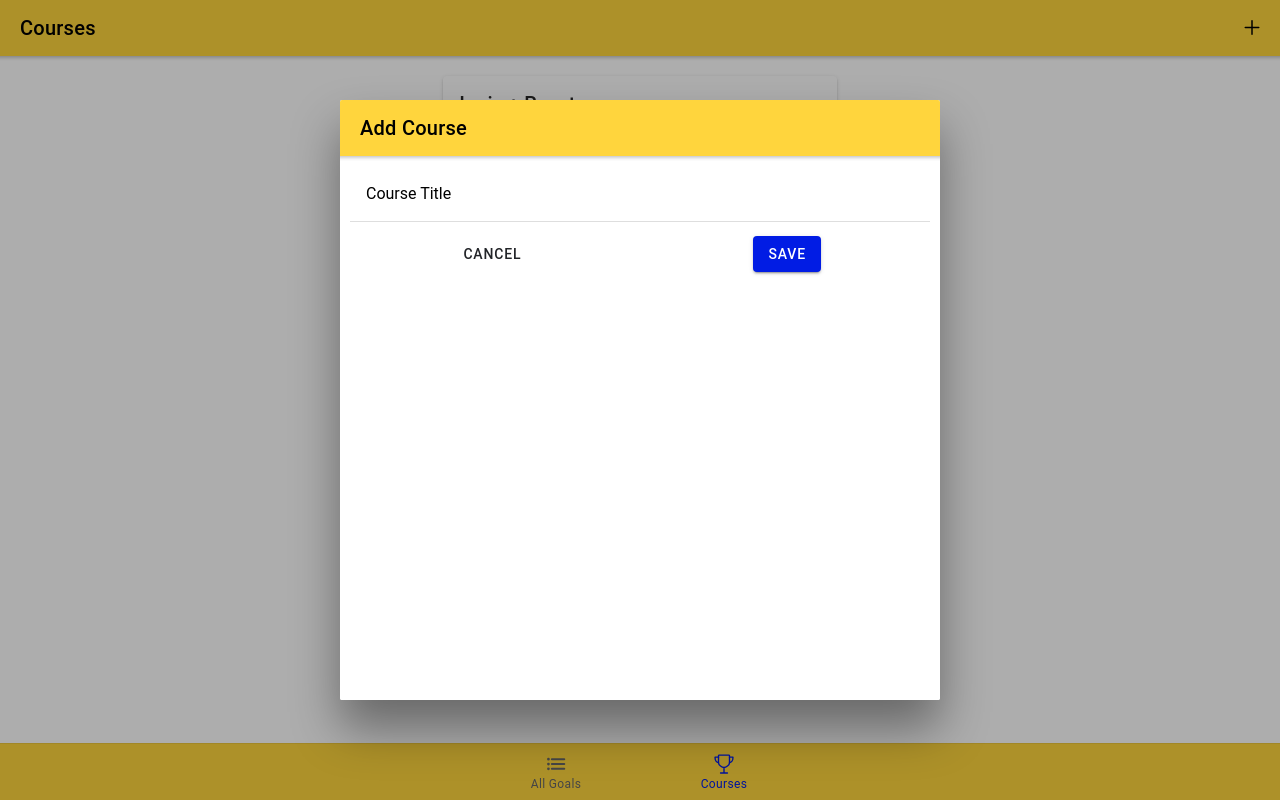
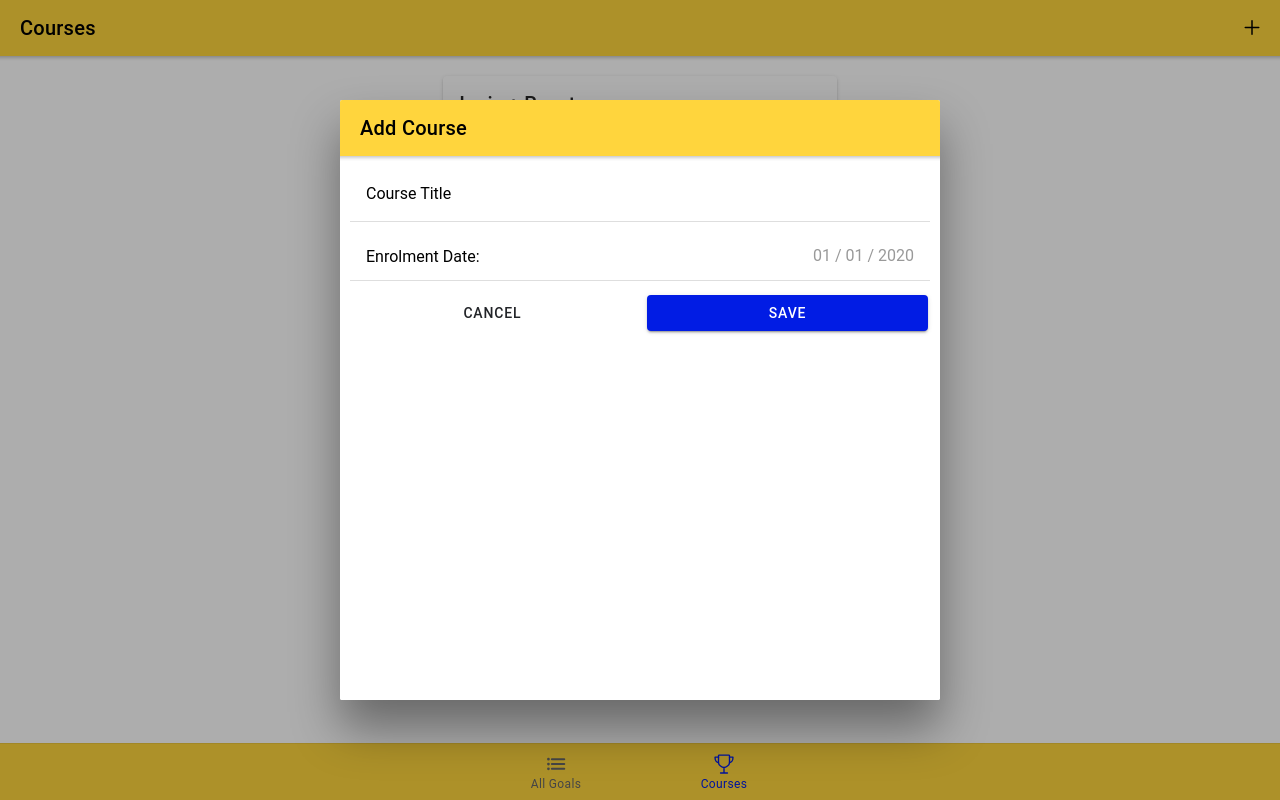
Before and after one commit to KingLouie1994/ionic-react-2, a React (Create React App) app: page /courses/list in a window 1280 px wide. Both pictures are taken after a click on the element 1252 px from the left and 28 px from the top of the page. Built offline with nearby package versions, Linux system fonts and the light colour scheme.

Commit message:
added datetime picker to add course modal

```diff
--- a/src/components/AddCourseModal.tsx
+++ b/src/components/AddCourseModal.tsx
@@ -4,6 +4,7 @@ import {
   IonButton,
   IonCol,
   IonContent,
+  IonDatetime,
   IonGrid,
   IonHeader,
   IonInput,
@@ -35,6 +36,18 @@ const AddCourseModal: React.FC<{ show: boolean; onCancel: () => void }> = (
               </IonItem>
             </IonCol>
           </IonRow>
+          <IonRow>
+            <IonCol>
+              <IonItem>
+                <IonLabel>Enrolment Date:</IonLabel>
+                <IonDatetime
+                  displayFormat="MM / DD / YYYY"
+                  placeholder="01 / 01 / 2020"
+                  color="secondary"
+                />
+              </IonItem>
+            </IonCol>
+          </IonRow>
           <IonRow className="ion-text-center">
             <IonCol>
               <IonButton color="dark" fill="clear" onClick={props.onCancel}>
@@ -42,7 +55,9 @@ const AddCourseModal: React.FC<{ show: boolean; onCancel: () => void }> = (
               </IonButton>
             </IonCol>
             <IonCol>
-              <IonButton color="secondary">Save</IonButton>
+              <IonButton expand="block" color="secondary">
+                Save
+              </IonButton>
             </IonCol>
           </IonRow>
         </IonGrid>
--- a/src/components/EditModal.tsx
+++ b/src/components/EditModal.tsx
@@ -33,7 +33,7 @@ const EditModal: React.FC<{
             <IonCol>
               <IonItem>
                 <IonLabel position="floating">Your Goal</IonLabel>
-                <IonInput type="text" value={props.editedGoal?.text}/>
+                <IonInput type="text" value={props.editedGoal?.text} />
               </IonItem>
             </IonCol>
           </IonRow>
@@ -44,7 +44,9 @@ const EditModal: React.FC<{
               </IonButton>
             </IonCol>
             <IonCol>
-              <IonButton color="secondary">Save</IonButton>
+              <IonButton color="secondary" expand="block">
+                Save
+              </IonButton>
             </IonCol>
           </IonRow>
         </IonGrid>
```
